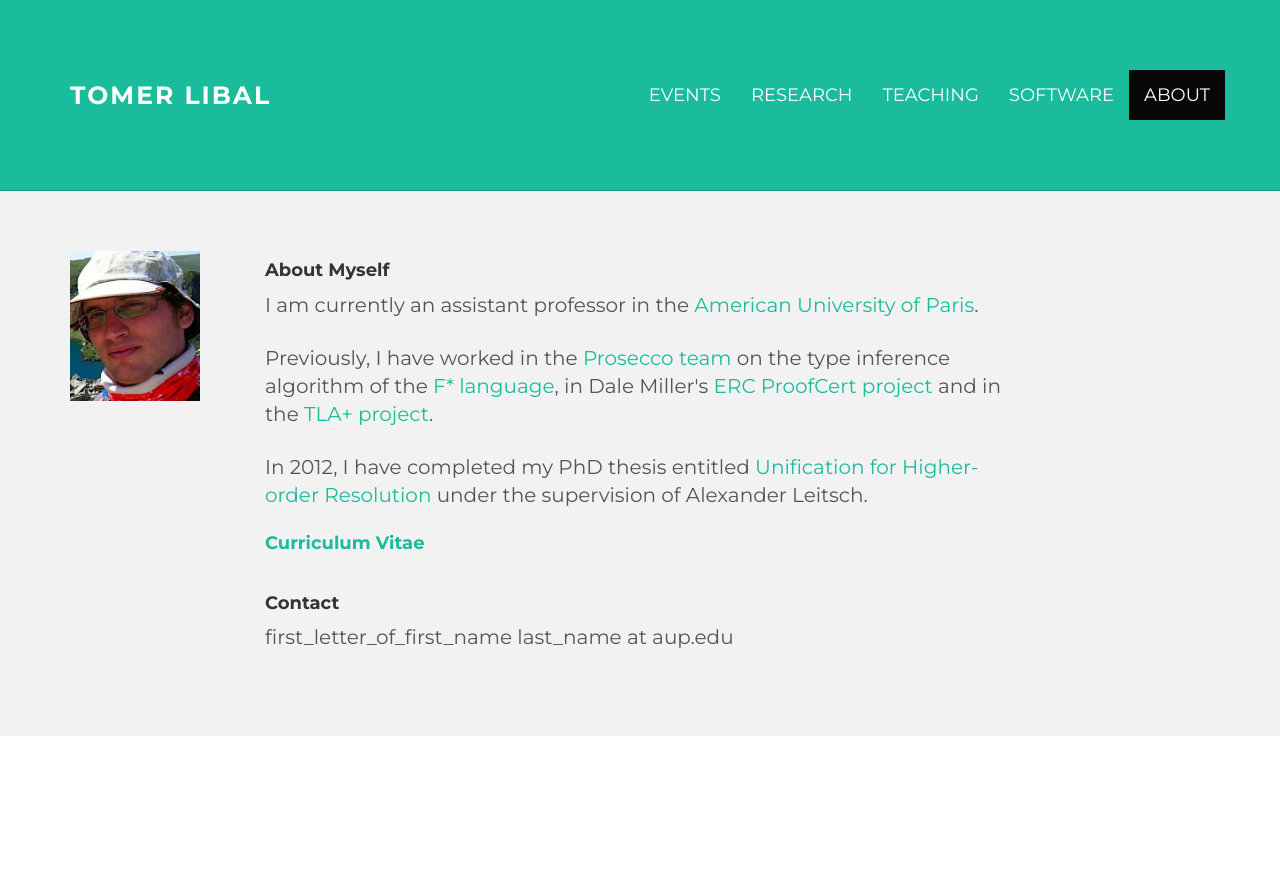
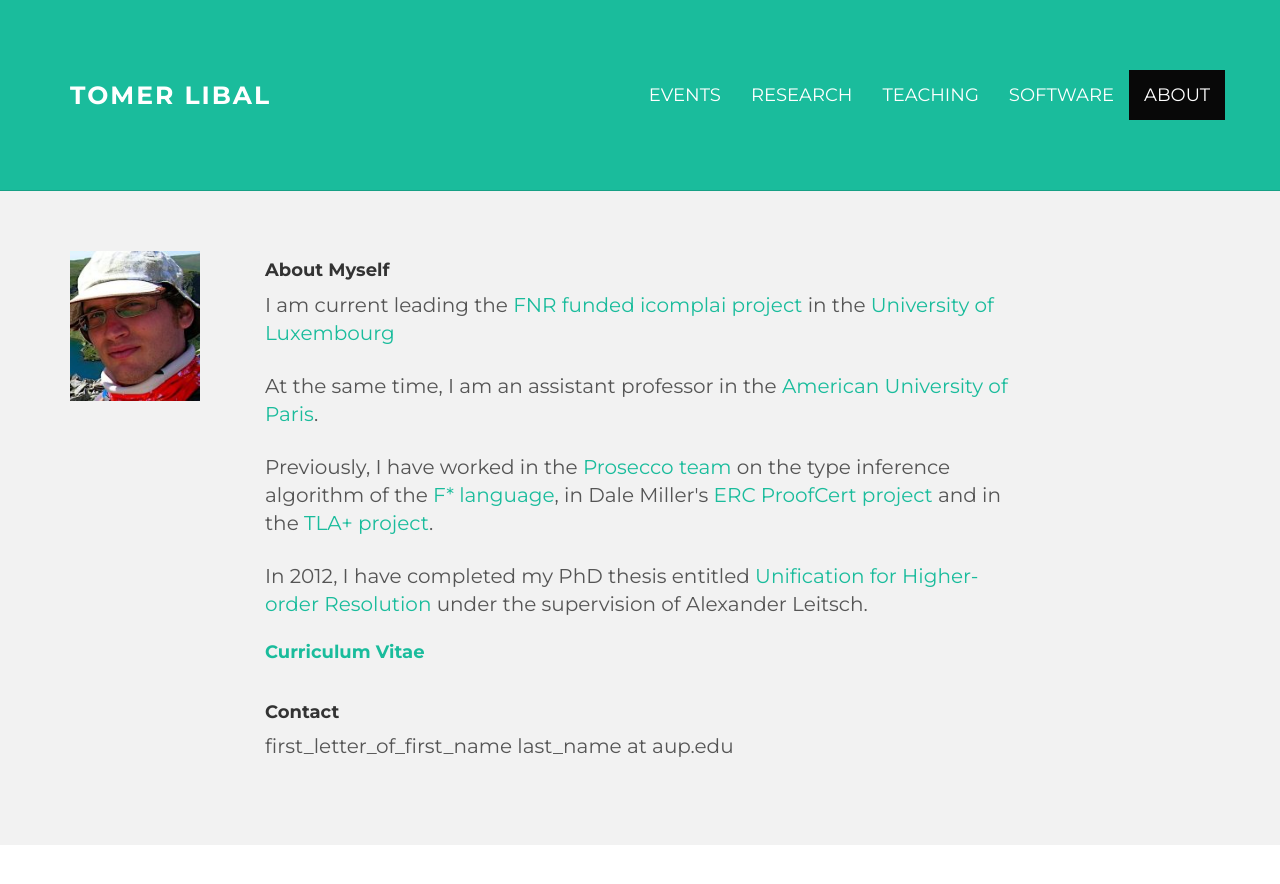
Before and after one commit to shaolintl/page, a Jekyll site: the page built from about.html, in a window 1280 px wide. Shown: the top 884 px of the page. Built offline with Jekyll 4.4.1, drawn with Linux system fonts in a browser that asks for light colours.

Commit message:
last update

```diff
--- a/about.html
+++ b/about.html
@@ -13,7 +13,8 @@ id: 5
         </div>
 				<div class="col-lg-8">
 					<h4>About Myself</h4>
-          <p>I am currently an assistant professor in the <a href="https://www.aup.edu/">American University of Paris</a>.</p>
+          <p>I am current leading the <a href="https://www.legai.app/">FNR funded icomplai project</a> in the <a href="https://wwwen.uni.lu/">University of Luxembourg</a>
+          <p>At the same time, I am an assistant professor in the <a href="https://www.aup.edu/">American University of Paris</a>.</p>
           <p> Previously, I have worked in the <a href="http://prosecco.gforge.inria.fr/">Prosecco team</a>
           on the type inference algorithm of the <a href="https://www.fstar-lang.org/">F* language</a>,
           in Dale Miller's <a href="https://team.inria.fr/parsifal/proofcert/">ERC ProofCert project</a> and in the <a href=""http://tla.msr-inria.inria.fr/tlaps/content/Home.html>TLA+ project</a>.</p>
```
